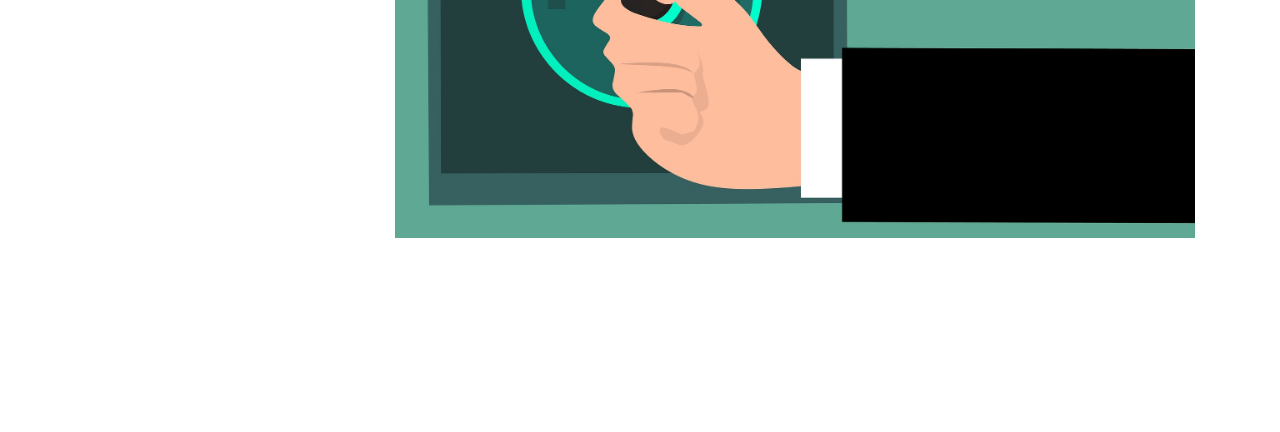
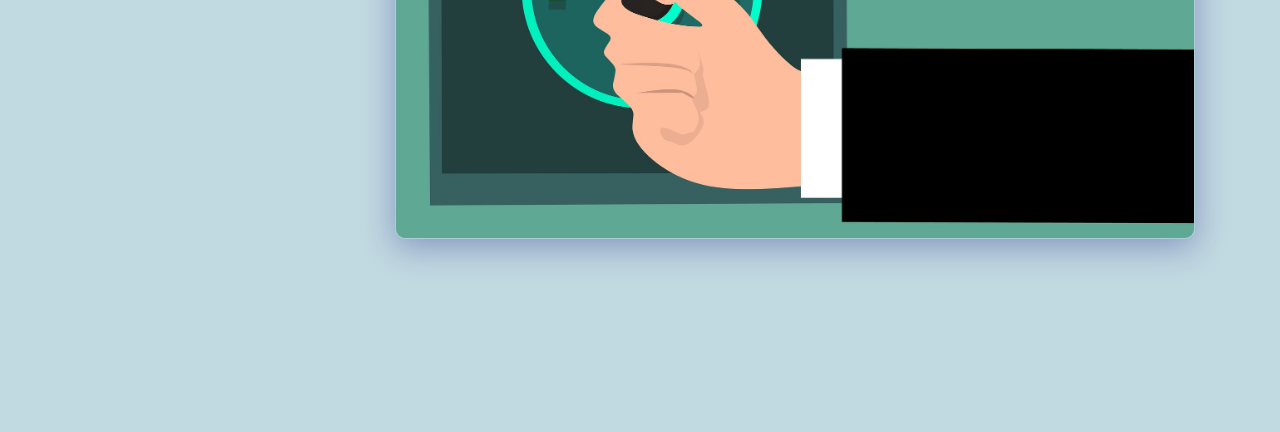
Before and after one commit to jeremynassar/jeremynassar.github.io, a plain HTML site: page index.html in a window 1280 px wide. Shown: the part 368-800 px from the top of the page. Drawn offline with nearby package versions, Linux system fonts and the light colour scheme.

Commit message:
added background color

```diff
--- a/resources/css/style.css
+++ b/resources/css/style.css
@@ -18,10 +18,18 @@ h1{
 .resize {
     width: 800px;
     margin-right: 0 ;
+    background: rgba( 50, 132, 157, 0.25 );
+box-shadow: 0 8px 32px 0 rgba( 31, 38, 135, 0.37 );
+backdrop-filter: blur( 4px );
+-webkit-backdrop-filter: blur( 4px );
+border-radius: 10px;
+border: 1px solid rgba( 255, 255, 255, 0.18 );
 
 }
 
-
+.main{
+    background: rgba( 9, 107, 139, 0.25 );
+}
 
 
 
```
Also changed, not shown: task_board.html (+1 -1 lines), task_page.html (+1 -1 lines).
